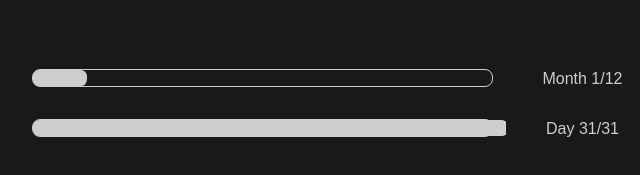
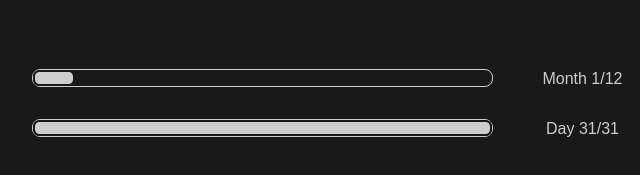
Before and after one commit to izzyharker/izzyharker.github.io, a plain HTML site: page notion/day_tracker_bar/index.html in a window 1280 px wide. Shown: the part 297-472 px from the top of the page, 301-941 px from the left. Drawn offline with Linux system fonts and the light colour scheme; a web font is replaced by a local one.

Commit message:
fixed width bug

```diff
--- a/notion/day_tracker_bar/main.js
+++ b/notion/day_tracker_bar/main.js
@@ -12,6 +12,7 @@ function daysInMonth(m) {
         case 9: return 31
         case 10: return 30
         case 11: return 31
+        default: return 30
     }
 }
 
@@ -22,13 +23,14 @@ function updateBars() {
     let day = date.getDate()
 
     let days_in_month = daysInMonth(month)
+    // console.log(days_in_month)
     month += 1
 
     document.getElementById("daymonth-text").textContent = `Day ${day}/${days_in_month}`
     document.getElementById("monthyear-text").textContent = `Month ${month}/12`
 
-    document.getElementById("daymonth-inner").style.width = `${100 * day/days_in_month}%`
-    document.getElementById("monthyear-inner").style.width = `${100 * month/12}%`
+    document.getElementById("daymonth-inner").style.width = `${99 * day/days_in_month}%`
+    document.getElementById("monthyear-inner").style.width = `${99 * month/12}%`
     let t = setTimeout(updateBars, 60000)
 }
 
--- a/notion/day_tracker_bar/style.css
+++ b/notion/day_tracker_bar/style.css
@@ -82,7 +82,8 @@ body {
 
 .inner {
 	background-color: rgb(206 206 206);
-	border-width: 0.5em;
+  border-color: rgb(25 25 25);
+	border-width: 0.15em;
 	border-radius: 0.4em;
 }
 
```
